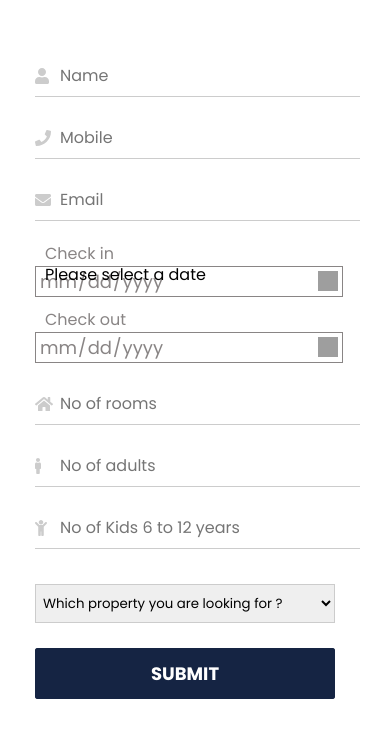
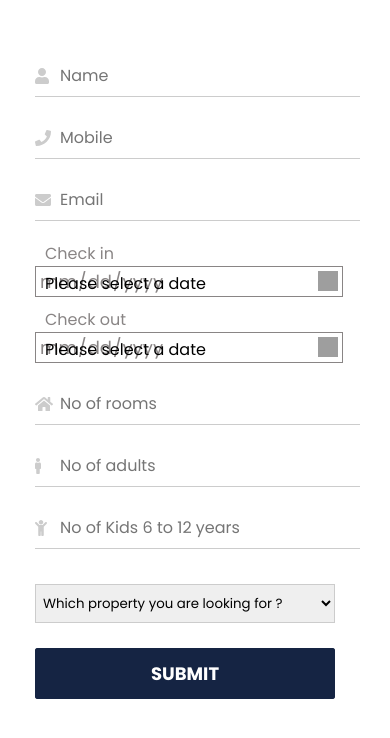
Before and after one commit to DroidDaniel/html-form-capture, a plain HTML site: page index.html in a window 390 px wide. Shown: the part 98-836 px from the top of the page. Drawn offline with nearby package versions, Linux system fonts and the light colour scheme.

Commit message:
date picker mobile fix

```diff
--- a/css/style.css
+++ b/css/style.css
@@ -303,6 +303,10 @@ filter: progid:DXImageTransform.Microsoft.gradient( startColorstr='#ffffff', end
     color: #898585;
   }
 
+  .date_label{
+    display: none;
+  }
+
   @media screen and (max-width:600px) {
   .date_picker{
     position: relative;
@@ -314,7 +318,8 @@ filter: progid:DXImageTransform.Microsoft.gradient( startColorstr='#ffffff', end
 
   .date_label{
     position: absolute;
-    top: 21px;
+    display: block;
+    top: 30px;
     left: 10px;
   }
   }
--- a/index.html
+++ b/index.html
@@ -57,6 +57,7 @@
             <label for="meeting">Check in </label><br/><input id="checkin" name="entry.1331476026" type="date"/>
           </div>
           <div class="date_picker">
+            <p class="date_label">Please select a date</p>
             <label for="meeting">Check out </label><br/><input id="checkout" name="entry.181828630" type="date"/>
           </div>
           </div>
```
